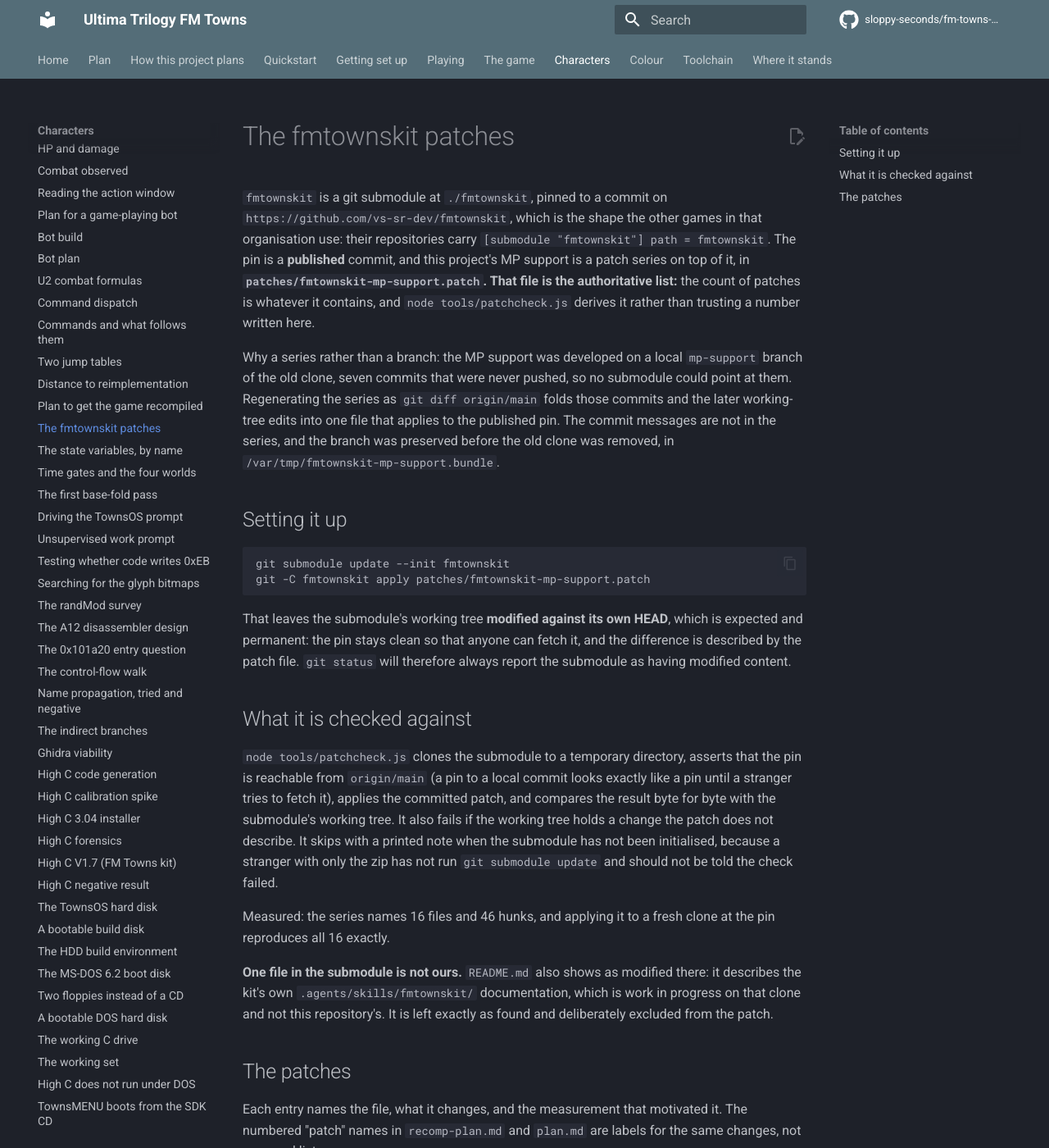
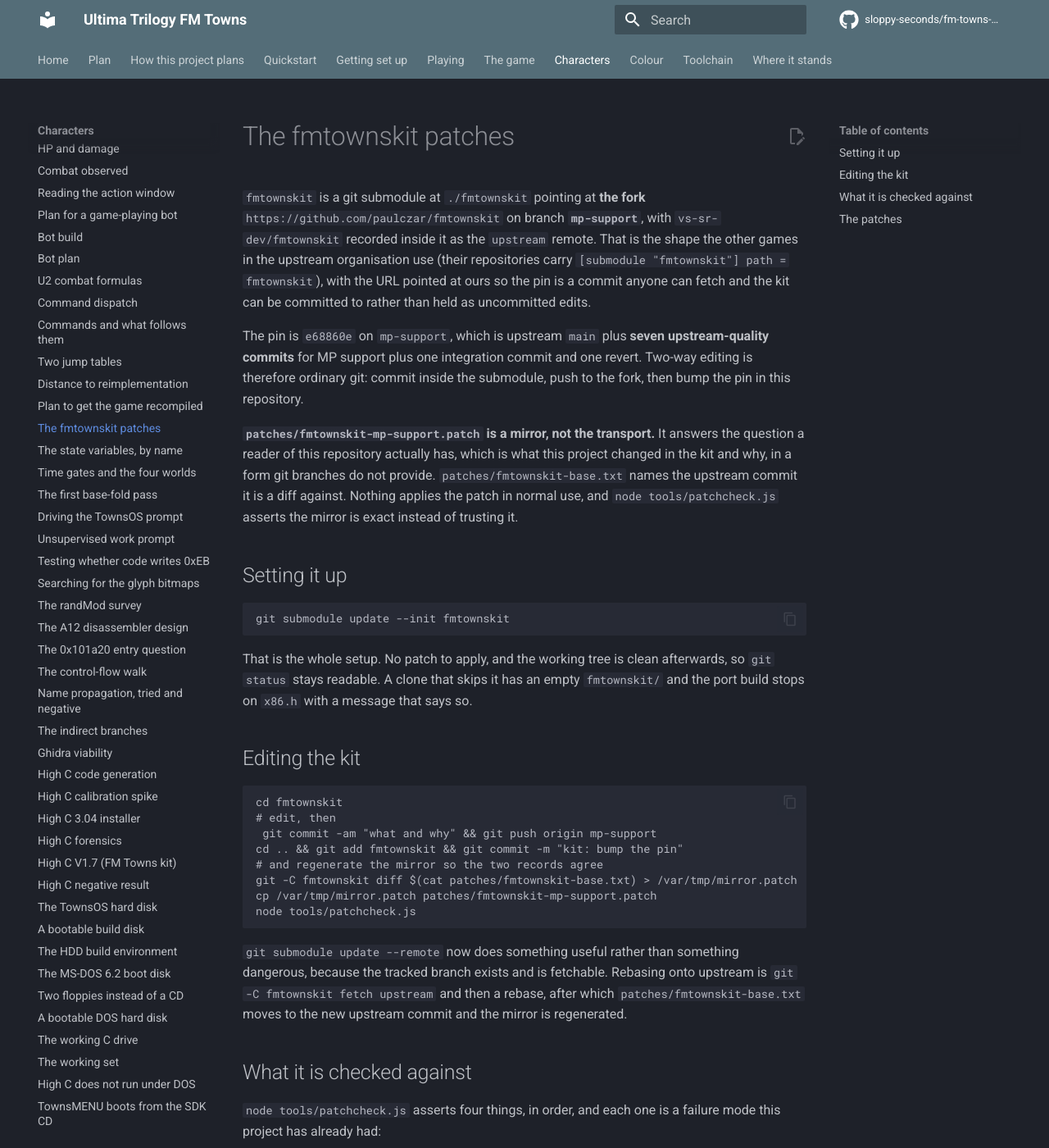
Before and after one commit to sloppy-seconds/fm-towns-ultima, an MkDocs documentation site: the page built from docs/fmtownskit-patches.md, in a window 1280 px wide and 1400 px high. Shown: the whole window at 82% size. Built offline with MkDocs 1.6.1 and Material for MkDocs 9.7.7, drawn with Linux system fonts in a browser that asks for light colours; comment, search, counter and statistics services are not loaded; some of the changed text lies outside the part shown.

Commit message:
Point the submodule at our fork on mp-support, so the kit is two-way git
Fork: https://github.com/paulczar/fmtownskit, branch mp-support, with vs-sr-dev recorded inside the
submodule as the upstream remote. .gitmodules gains branch = mp-support.

What the branch is: upstream main (f51f593) plus the seven MP commits that were never pushed, plus one
integration commit (db1ea53) and one revert (e68860e). The seven came back from
/var/tmp/fmtownskit-mp-support.bundle, the integration commit was built from the tree itself rather than
from a diff, and the revert undoes the kit's own README edit that my staging had swept in, because
publishing somebody else's work in progress in our fork is not ours to do.

Building the commit from the tree was not a shortcut. A residual diff against 2203160 silently DELETED
tablecheck.py: git diff cannot see an untracked file, so a file that exists on disk but not in the index
reads as a file that was removed. git write-tree plus commit-tree cannot misrepresent that.

patches/ is now a mirror rather than the transport. patches/fmtownskit-base.txt names the upstream commit
the diff is against, and patchcheck asserts four things in the order they fail: the working tree is clean,
the base is an ancestor of the pin, git diff <base> equals the patch byte for byte (15 files, 42 hunks),
and the pin is on origin/mp-support so a fresh clone can fetch it.

Docs updated where the setup step lives: README section 1, quickstart and index now say
git submodule update --init fmtownskit, and say it is needed only for the port. The stale codemask.js
comment claiming references/ is gitignored is corrected. plan.md's 8g paragraph is rewritten for the new
mechanism and the new counts.

````diff
--- a/docs/fmtownskit-patches.md
+++ b/docs/fmtownskit-patches.md
@@ -1,44 +1,68 @@
 # The fmtownskit patches
 
-`fmtownskit` is a git submodule at `./fmtownskit`, pinned to a commit on
-`https://github.com/vs-sr-dev/fmtownskit`, which is the shape the other games in that organisation use: their
-repositories carry `[submodule "fmtownskit"] path = fmtownskit`. The pin is a **published** commit, and this
-project's MP support is a patch series on top of it, in
-**`patches/fmtownskit-mp-support.patch`. That file is the authoritative list:** the count of patches is whatever it
-contains, and `node tools/patchcheck.js` derives it rather than trusting a number written here.
+`fmtownskit` is a git submodule at `./fmtownskit` pointing at **the fork**
+`https://github.com/paulczar/fmtownskit` on branch **`mp-support`**, with `vs-sr-dev/fmtownskit` recorded inside it
+as the `upstream` remote. That is the shape the other games in the upstream organisation use (their repositories
+carry `[submodule "fmtownskit"] path = fmtownskit`), with the URL pointed at ours so the pin is a commit anyone
+can fetch and the kit can be committed to rather than held as uncommitted edits.
 
-Why a series rather than a branch: the MP support was developed on a local `mp-support` branch of the old clone,
-seven commits that were never pushed, so no submodule could point at them. Regenerating the series as
-`git diff origin/main` folds those commits and the later working-tree edits into one file that applies to the
-published pin. The commit messages are not in the series, and the branch was preserved before the old clone was
-removed, in `/var/tmp/fmtownskit-mp-support.bundle`.
+The pin is `e68860e` on `mp-support`, which is upstream `main` plus **seven upstream-quality commits** for MP
+support plus one integration commit and one revert. Two-way editing is therefore ordinary git: commit inside the
+submodule, push to the fork, then bump the pin in this repository.
+
+**`patches/fmtownskit-mp-support.patch` is a mirror, not the transport.** It answers the question a reader of
+this repository actually has, which is what this project changed in the kit and why, in a form git branches do
+not provide. `patches/fmtownskit-base.txt` names the upstream commit it is a diff against. Nothing applies the
+patch in normal use, and `node tools/patchcheck.js` asserts the mirror is exact instead of trusting it.
 
 ## Setting it up
 
 ```
 git submodule update --init fmtownskit
-git -C fmtownskit apply patches/fmtownskit-mp-support.patch
 ```
 
-That leaves the submodule's working tree **modified against its own HEAD**, which is expected and permanent:
-the pin stays clean so that anyone can fetch it, and the difference is described by the patch file. `git status`
-will therefore always report the submodule as having modified content.
+That is the whole setup. No patch to apply, and the working tree is clean afterwards, so `git status` stays
+readable. A clone that skips it has an empty `fmtownskit/` and the port build stops on `x86.h` with a message
+that says so.
+
+## Editing the kit
+
+```
+cd fmtownskit
+# edit, then
+ git commit -am "what and why" && git push origin mp-support
+cd .. && git add fmtownskit && git commit -m "kit: bump the pin"
+# and regenerate the mirror so the two records agree
+git -C fmtownskit diff $(cat patches/fmtownskit-base.txt) > /var/tmp/mirror.patch
+cp /var/tmp/mirror.patch patches/fmtownskit-mp-support.patch
+node tools/patchcheck.js
+```
+
+`git submodule update --remote` now does something useful rather than something dangerous, because the tracked
+branch exists and is fetchable. Rebasing onto upstream is `git -C fmtownskit fetch upstream` and then a rebase,
+after which `patches/fmtownskit-base.txt` moves to the new upstream commit and the mirror is regenerated.
 
 ## What it is checked against
 
-`node tools/patchcheck.js` clones the submodule to a temporary directory, asserts that the pin is reachable from
-`origin/main` (a pin to a local commit looks exactly like a pin until a stranger tries to fetch it), applies the
-committed patch, and compares the result byte for byte with the submodule's working tree. It also fails if the
-working tree holds a change the patch does not describe. It skips with a printed note when the submodule has not
-been initialised, because a stranger with only the zip has not run `git submodule update` and should not be told
-the check failed.
+`node tools/patchcheck.js` asserts four things, in order, and each one is a failure mode this project has already
+had:
 
-Measured: the series names 16 files and 46 hunks, and applying it to a fresh clone at the pin reproduces all 16
-exactly.
+- **the working tree is clean**, so the branch is the whole truth and nothing is hiding in an uncommitted edit
+- **the base commit is an ancestor of the pin**, so the mirror is a diff against something real
+- **`git diff <base>` equals the mirror patch byte for byte**, so the readable record cannot drift from the branch
+- **the pin is on `origin/mp-support`**, so a fresh clone can fetch the commit it is told to check out. A pin to a
+  local-only commit looks exactly like a pin until somebody else tries to clone
 
-**One file in the submodule is not ours.** `README.md` also shows as modified there: it describes the kit's own
-`.agents/skills/fmtownskit/` documentation, which is work in progress on that clone and not this repository's. It
-is left exactly as found and deliberately excluded from the patch.
+It skips with a printed note when the submodule has not been initialised, because a stranger with only the zip has
+not run `git submodule update` and should not be told the check failed.
+
+Measured: the mirror names 15 files and 42 hunks, and is identical to `git diff f51f593` on the branch.
+
+**One thing deliberately not ours.** The kit's own `README.md` had a local edit describing its `.agents/`
+documentation work in progress. It sat uncommitted in the old clone, so folding that clone's working tree into a
+branch would have published somebody else's work in progress. It is reverted to the upstream content in commit
+`e68860e`, and the mirror names 15 files rather than the 16 it named when the patch was the transport.
+
 
 ## The patches
 
--- a/docs/plan.md
+++ b/docs/plan.md
@@ -1785,20 +1785,21 @@
 change, the measurement that motivated it and the item it belongs to. It carries the patch itself by reference
 rather than by copy, so there is one artefact to keep in step.
 
-**Checked, not described.** `fmtownskit` is now a submodule pinned to a published commit, and the patch is the
-whole `origin/main..working tree` series. Applying it to a **fresh clone at the pin** reproduces the working tree
-**byte for byte** across all **16 files and 46 hunks**, run both ways (`git apply --check`, then `git apply`
-followed by `cmp` per file). `tools/patchcheck.js` repeats that from scratch and is wired into `checkall.js` as
-`kit patches`: it clones the submodule to a temporary directory, asserts the pin is reachable from `origin/main`,
-applies the committed patch, compares, and also fails when the working tree holds a change the patch does not
-describe, which is the case that matters when somebody edits the kit and forgets to regenerate. When the submodule
-is not initialised it skips with a printed line, because a stranger with only the zip has not run
-`git submodule update --init` and should not be told the check failed.
-
-**Why the series is bigger than the first version.** The MP support was developed on a local `mp-support` branch,
-seven commits that were never pushed, so no submodule could pin them. Regenerating as `git diff origin/main` folds
-those seven commits and the later working-tree edits into one file that applies to the published pin. The commit
-messages are preserved in `/var/tmp/fmtownskit-mp-support.bundle`, made before the old clone was removed.
+**Checked, not described.** `fmtownskit` is a submodule of the fork `paulczar/fmtownskit` on branch `mp-support`,
+with `vs-sr-dev/fmtownskit` recorded inside it as `upstream`. The pin is `e68860e`, which is upstream `main` plus
+seven MP commits, one integration commit and one revert, so editing the kit is ordinary git: commit, push, bump the
+pin. `node tools/patchcheck.js` asserts four things and is wired into `checkall.js` as `kit patches`: the working
+tree is clean, `patches/fmtownskit-base.txt` is an ancestor of the pin, `git diff <base>` equals
+`patches/fmtownskit-mp-support.patch` byte for byte (**15 files and 42 hunks**), and the pin is on
+`origin/mp-support` so a fresh clone can fetch it. When the submodule is not initialised it skips with a printed
+line, because a stranger with only the zip has not run `git submodule update --init` and should not be told the
+check failed.
+
+**Why the mirror still exists, and why the numbers changed.** The patch is no longer the transport, only the
+readable answer to "what did this project change in the kit". The first version of it was 16 files: the extra one
+was the kit's own `README.md`, which sat modified in the old clone describing its `.agents/` work in progress.
+Folding that clone into a branch would have published somebody else's work, so it is reverted to the upstream
+content and the mirror names 15 files.
 
 **One file in the clone is deliberately excluded.** `README.md` there documents the kit's own
 `.agents/skills/fmtownskit/` work in progress, which is not this repository's change. The check names that
````
Also changed, not shown: README.md (+4 -0 lines), docs/index.md (+1 -0 lines), docs/quickstart.md (+4 -0 lines), tools/README.md (+1 -1 lines), .gitmodules, 4 other files.
